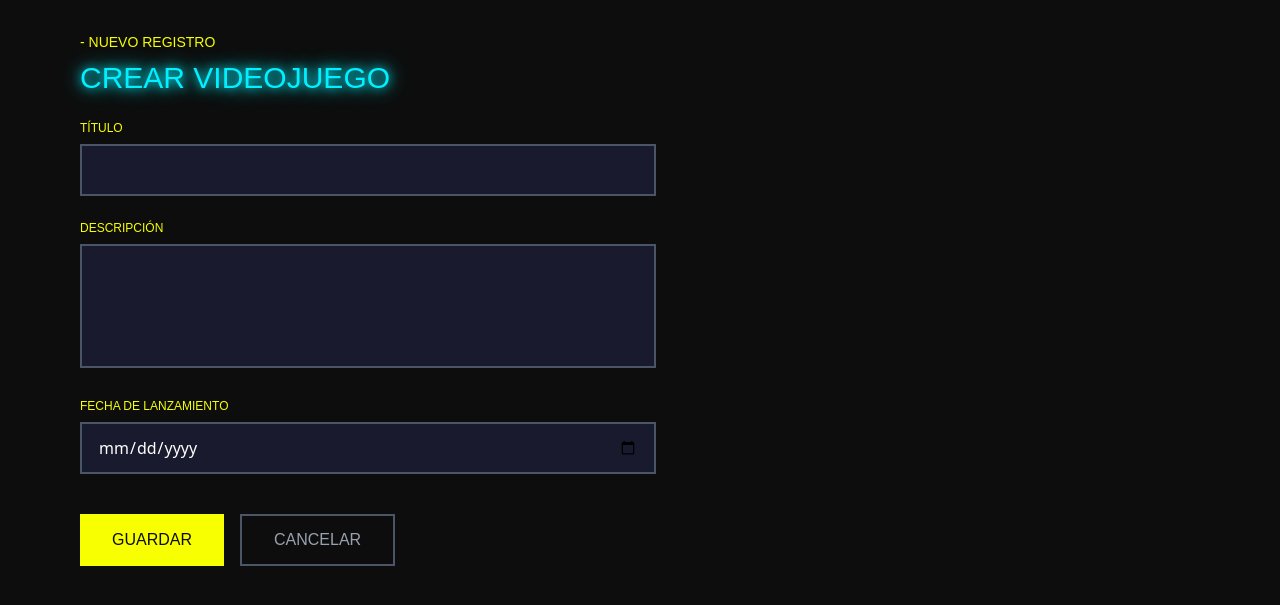
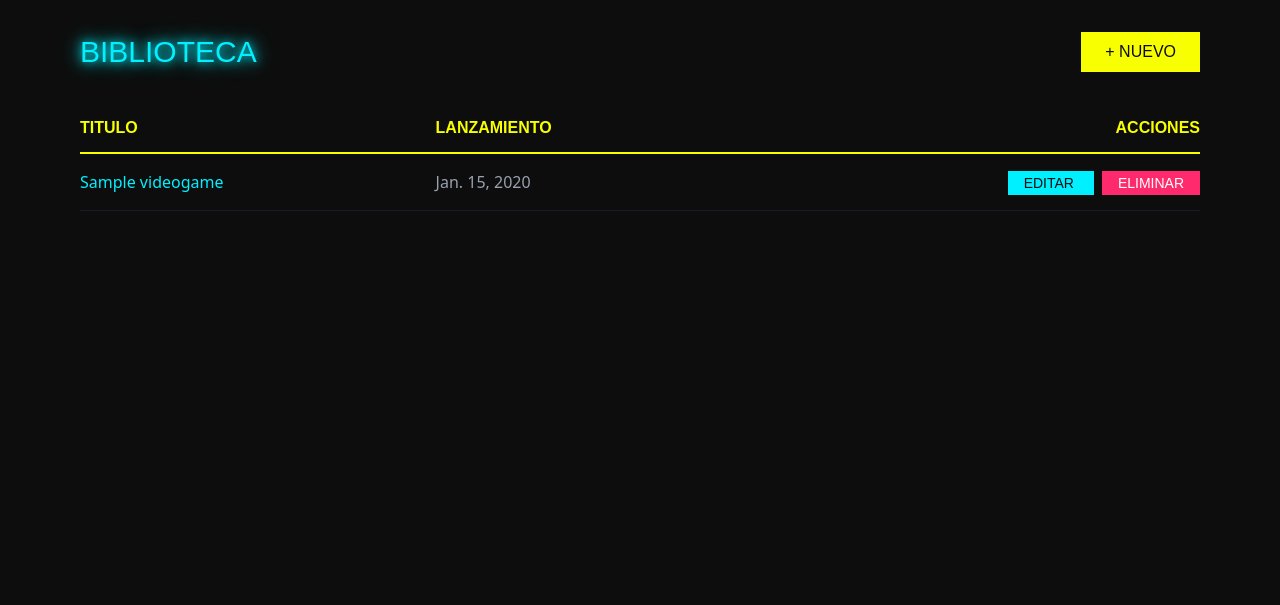
Before and after one commit to david181222/Proyecto-Django, a Django app: page /videogames/ in a window 1280 px wide. Shown: the part 66-671 px from the top of the page. Run offline with Django 5.2, Linux system fonts and the light colour scheme; tables that the repository leaves empty hold one stand-in row (values such as "Sample post"); style sheets or scripts are compiled from the project's sources.

Commit message:
Completar CRUD: agregar funciones list/delete y templates faltantes
Se agregan las vistas videogame_list y videogame_delete en views.py,
los templates list.html, confirm_delete.html y detail.html, se actualizan
las URLs con las 5 rutas completas y se corrigen las referencias
'videogame' a 'videogame_list' en base.html y form.html.

```diff
--- a/videogames/templates/videogames/base.html
+++ b/videogames/templates/videogames/base.html
@@ -10,7 +10,7 @@
 <body class="bg-cyber-dark min-h-screen text-gray-100">
     <nav class="bg-cyber-gray border-b-2 border-cyber-yellow">
         <div class="max-w-6xl mx-auto px-4 py-4">
-            <a href="{% url 'videogame' %}" class="font-cyber text-2xl text-cyber-yellow neon-yellow hover:text-cyber-cyan transition-colors">
+            <a href="{% url 'videogame_list' %}" class="font-cyber text-2xl text-cyber-yellow neon-yellow hover:text-cyber-cyan transition-colors">
                 VIDEOGAMES
             </a>
         </div>
--- a/videogames/templates/videogames/form.html
+++ b/videogames/templates/videogames/form.html
@@ -47,7 +47,7 @@
                     class="font-cyber bg-cyber-yellow text-cyber-dark px-8 py-3 hover:bg-cyber-cyan transition-colors">
                 GUARDAR
             </button>
-            <a href="{% url 'videogame' %}"
+            <a href="{% url 'videogame_list' %}"
                class="font-cyber border-2 border-gray-600 text-gray-400 px-8 py-3 hover:border-cyber-pink hover:text-cyber-pink transition-colors">
                 CANCELAR
             </a>
--- /dev/null
+++ b/videogames/templates/videogames/list.html
@@ -0,0 +1,55 @@
+{% extends 'videogames/base.html' %}
+
+{% block title %}Lista de Videojuegos{% endblock %}
+
+{% block content %}
+<div class="flex justify-between items-center mb-8">
+    <h1 class="font-cyber text-3xl text-cyber-cyan neon-cyan">BIBLIOTECA</h1>
+    <a href="{% url 'videogame_create' %}"
+       class="font-cyber bg-cyber-yellow text-cyber-dark px-6 py-2 hover:bg-cyber-cyan transition-colors">
+        + NUEVO
+    </a>
+</div>
+
+{% if videogames %}
+<div class="overflow-x-auto">
+    <table class="w-full">
+        <thead>
+            <tr class="border-b-2 border-cyber-yellow">
+                <th class="font-cyber text-left py-3 text-cyber-yellow">TITULO</th>
+                <th class="font-cyber text-left py-3 text-cyber-yellow">LANZAMIENTO</th>
+                <th class="font-cyber text-right py-3 text-cyber-yellow">ACCIONES</th>
+            </tr>
+        </thead>
+        <tbody>
+            {% for vg in videogames %}
+            <tr class="border-b border-cyber-gray hover:bg-cyber-gray transition-colors">
+                <td class="py-4">
+                    <a href="{% url 'videogame_detail' vg.pk %}"
+                       class="text-cyber-cyan hover:text-cyber-yellow transition-colors">
+                        {{ vg.title }}
+                    </a>
+                </td>
+                <td class="py-4 text-gray-400">{{ vg.launch_date }}</td>
+                <td class="py-4 text-right space-x-2">
+                    <a href="{% url 'videogame_update' vg.pk %}"
+                       class="font-cyber text-sm bg-cyber-cyan text-cyber-dark px-4 py-1 hover:bg-cyber-yellow transition-colors">
+                        EDITAR
+                    </a>
+                    <a href="{% url 'videogame_delete' vg.pk %}"
+                       class="font-cyber text-sm bg-cyber-pink text-white px-4 py-1 hover:bg-red-600 transition-colors">
+                        ELIMINAR
+                    </a>
+                </td>
+            </tr>
+            {% endfor %}
+        </tbody>
+    </table>
+</div>
+{% else %}
+<div class="text-center py-16 border-2 border-dashed border-cyber-gray">
+    <p class="font-cyber text-gray-500">NO HAY VIDEOJUEGOS REGISTRADOS</p>
+    <p class="text-gray-600 mt-2">Agrega el primero usando el boton + NUEVO</p>
+</div>
+{% endif %}
+{% endblock %}
--- a/videogames/urls.py
+++ b/videogames/urls.py
@@ -2,8 +2,9 @@ from django.urls import path
 from . import views
 
 urlpatterns = [
-    path('', views.videogame_create, name='videogame'),
+    path('', views.videogame_list, name='videogame_list'),
     path('<int:pk>/', views.videogame_detail, name='videogame_detail'),
+    path('create/', views.videogame_create, name='videogame_create'),
     path('<int:pk>/update/', views.videogame_update, name='videogame_update'),
-
+    path('<int:pk>/delete/', views.videogame_delete, name='videogame_delete'),
 ]
--- a/videogames/views.py
+++ b/videogames/views.py
@@ -1,5 +1,10 @@
 from django.shortcuts import render, redirect, get_object_or_404
 from .models import Videogame
+
+
+def videogame_list(request):
+    videogames = Videogame.objects.all()
+    return render(request, 'videogames/list.html', {'videogames': videogames})
 
 
 def videogame_detail(request, pk):
@@ -53,3 +58,13 @@ def videogame_update(request, pk):
         videogame.save()
         return redirect('videogame_list')
     return render(request, 'videogames/form.html', {'videogame': videogame})
+
+
+def videogame_delete(request, pk):
+    videogame = get_object_or_404(Videogame, pk=pk)
+    # DELETE usa POST en Django tradicional porque los formularios HTML
+    # solo soportan GET y POST de forma nativa
+    if request.method == 'POST':
+        videogame.delete()
+        return redirect('videogame_list')
+    return render(request, 'videogames/confirm_delete.html', {'videogame': videogame})
```
Also changed, not shown: videogames/templates/videogames/confirm_delete.html (added, +28 -0 lines), videogames/templates/videogames/detail.html (+35 -0 lines), package-lock.json.
